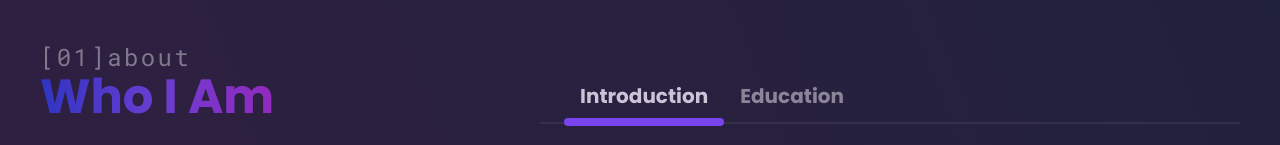
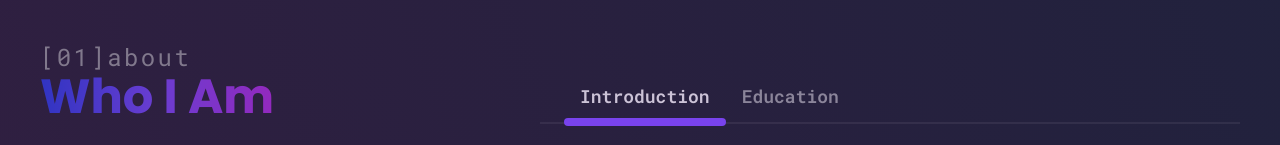
Before and after one commit to encarnac/portfolio, a React (Vite) app: page / in a window 1280 px wide. Shown: the part 807-952 px from the top of the page. Built offline with nearby package versions, Linux system fonts and the light colour scheme.

Commit message:
Changed font of tabs

```diff
--- a/src/components/Tab.jsx
+++ b/src/components/Tab.jsx
@@ -9,8 +9,8 @@ export const Tab = ({ active, selectTab, tabName }) => {
       className={`${
         active === tabName
           ? "text-[#5B5662] dark:text-[#CCC3D7]"
-          : "dark:text-[#b7b0c2]/70 text-[#726C7B]/70   hover:text-[#5B5662] dark:hover:text-[#CCC3D7]"
-      }  transition duration-300 px-1 md:px-4  relative text-[1.09rem] sm:text-lg lg:text-xl font-bold py-3`}
+          : "dark:text-[#b7b0c2]/70 text-[#726C7B]/70 hover:text-[#5B5662] dark:hover:text-[#CCC3D7]"
+      } font-mono transition duration-300 px-1 md:px-4 relative text-base lg:text-lg font-semibold py-3`}
     >
       <span className="relative">{tabName} </span>
 
```
